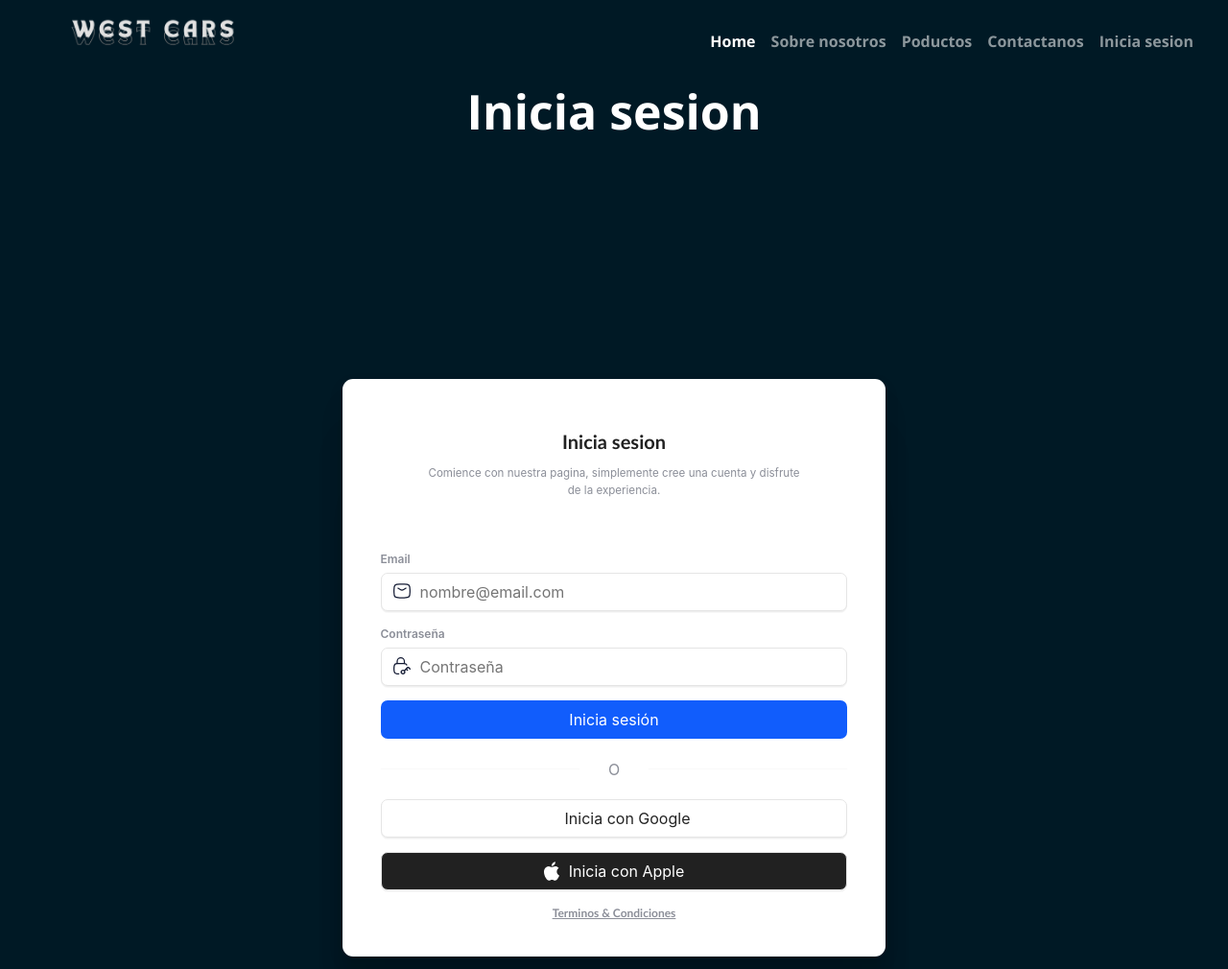
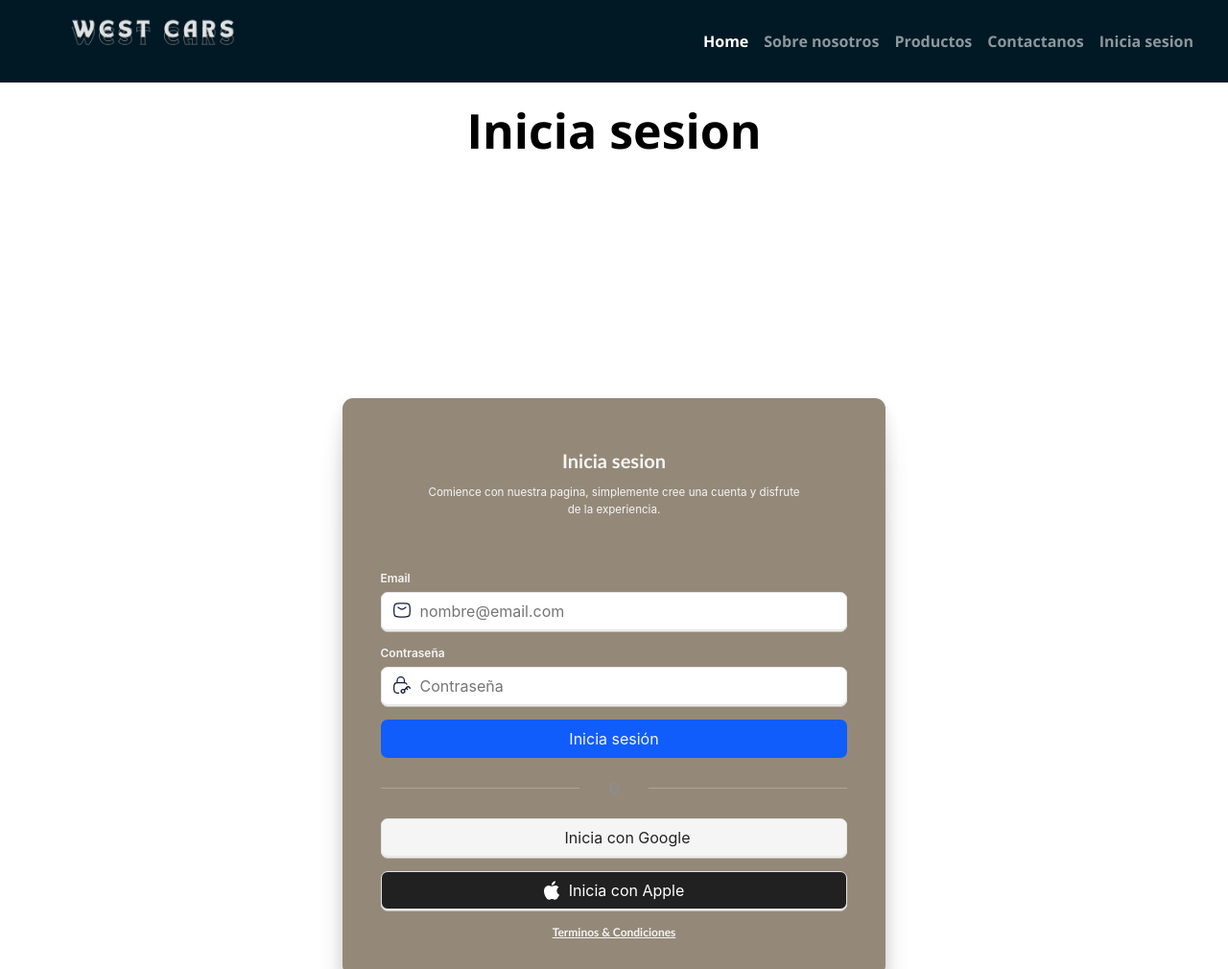
Before and after one commit to Facundosegovia01/3-preEntregaCoderHouse, a website: page pages/login.html in a window 1280 px wide. Shown: the top 1010 px of the page at 96% size. Drawn offline with nearby package versions, Linux system fonts and the light colour scheme.

Commit message:
arreglos del seo

```diff
--- a/pages/login.html
+++ b/pages/login.html
@@ -3,8 +3,8 @@
 <head>
   <meta charset="UTF-8">
   <meta name="viewport" content="width=device-width, initial-scale=1.0">
-  <meta name="description" content="login">
-  <meta name="keyword" content="agencia Automotores auto nuevo nuevos ">
+  <meta name="description" content="INICIA SESION WESTCARS">
+  <meta name="keyword" content="agencia, Automotores, auto,nuevo, nuevos ">
 
   <title>Login</title><!-- link css -->
   <link rel="stylesheet" href="../css/style.css"><!-- boostrap -->
@@ -36,7 +36,7 @@
                 <a class="nav-link" href="about.html">Sobre nosotros</a>
               </li>
               <li class="nav-item ">
-                <a class="nav-link" href="producto.html">Poductos</a>
+                <a class="nav-link" href="producto.html">Productos</a>
               </li>
               <li class="nav-item ">
                 <a class="nav-link" href="contact.html">Contactanos</a>
--- a/scss/layouts/_index.scss
+++ b/scss/layouts/_index.scss
@@ -259,9 +259,11 @@
 
 // animacioes card
 .cta {
-    border: none;
-    background: none;
+    background-color: #948979;
     cursor: pointer;
+    border: 1px solid white;
+    border-radius: 6px;
+
 }
 
 .cta span {
@@ -271,6 +273,7 @@
     padding-right: 15px;
     text-transform: uppercase;
 }
+
 
 .cta svg {
     transform: translateX(-8px);
--- a/scss/layouts/_login.scss
+++ b/scss/layouts/_login.scss
@@ -1,13 +1,12 @@
 
-.color-login {
-    background-color: $color-azul-cremita-oscuro;
-}
+
 
 .titulo-login h1 {
     display: flex;
     justify-content: center;
-    color: white;
+    color: black;
     font-size: 50px;
+    margin-top: 20px;
 }
 
 .login {
@@ -17,7 +16,6 @@
     justify-content: center;
     min-height: 100vh;
     background-size: cover;
-    background-color: $color-azul-cremita-oscuro;
 }
 
 .form_container {
@@ -29,7 +27,7 @@
     justify-content: center;
     gap: 15px;
     padding: 50px 40px 20px 40px;
-    background-color: #ffffff;
+    background-color: #948979;
     box-shadow: 0px 106px 42px rgba(0, 0, 0, 0.01), 0px 59px 36px rgba(0, 0, 0, 0.05), 0px 26px 26px rgba(0, 0, 0, 0.09), 0px 7px 15px rgba(0, 0, 0, 0.1), 0px 0px 0px rgba(0, 0, 0, 0.1);
     border-radius: 11px;
     font-family: "Inter", sans-serif;
@@ -49,7 +47,7 @@
     margin: 0;
     font-size: 1.25rem;
     font-weight: 700;
-    color: #212121;
+    color: #f5f5f5;
 }
 
 .subtitle {
@@ -57,7 +55,7 @@
     max-width: 80%;
     text-align: center;
     line-height: 1.1rem;
-    color: #8B8E98;
+    color: #f5f5f5;
 }
 
 .input_container {
@@ -79,7 +77,7 @@
 
 .input_label {
     font-size: 0.75rem;
-    color: #8B8E98;
+    color: #f5f5f5;
     font-weight: 600;
 }
 
@@ -92,12 +90,6 @@
     border: 1px solid #e5e5e5;
     filter: drop-shadow(0px 1px 0px #efefef) drop-shadow(0px 1px 0.5px rgba(239, 239, 239, 0.5));
     transition: all 0.3s cubic-bezier(0.15, 0.83, 0.66, 1);
-
-    &:focus {
-        border: 1px solid transparent;
-        box-shadow: 0px 0px 0px 2px #242424;
-        background-color: transparent;
-    }
 }
 
 .sign-in_btn {
@@ -107,7 +99,7 @@
     background: #115DFC;
     border-radius: 7px;
     outline: none;
-    color: #ffffff;
+    color: #f5f5f5;
     cursor: pointer;
 }
 
@@ -118,7 +110,7 @@
     align-items: center;
     justify-content: center;
     gap: 10px;
-    background: #ffffff;
+    background: #f5f5f5;
     border-radius: 7px;
     outline: none;
     color: #242424;
@@ -156,12 +148,12 @@
         width: 100%;
         height: 1px;
         border: 0;
-        background-color: #e8e8e8;
+        background-color: #f5f5f5;
     }
 }
 
 .note {
     font-size: 0.75rem;
-    color: #8B8E98;
+    color: #f5f5f5;
     text-decoration: underline;
 }
```
Also changed, not shown: index.html (+2 -2 lines), pages/about.html (+3 -3 lines), pages/contact.html (+3 -3 lines), pages/producto.html (+3 -3 lines), css/style.css, scss/layouts/_producto.scss (renamed from scss/layouts/producto.scss), 1 other file.
